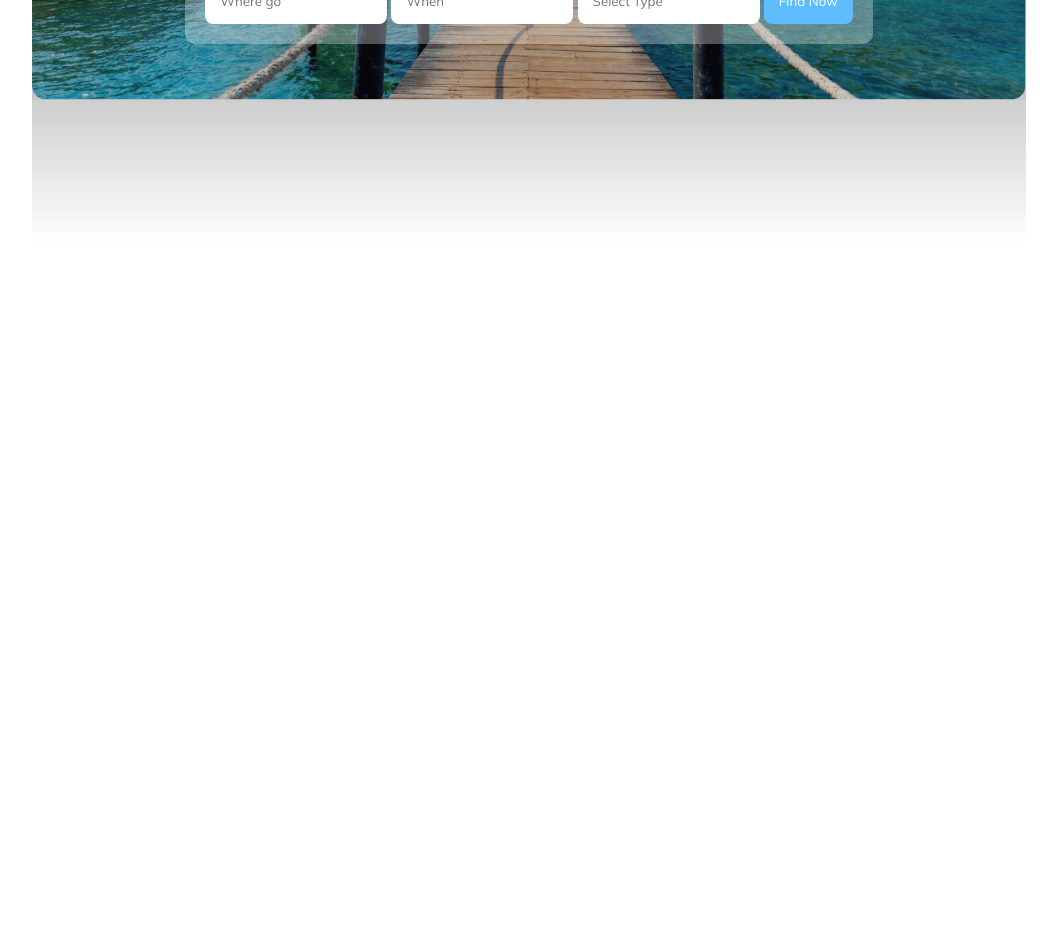
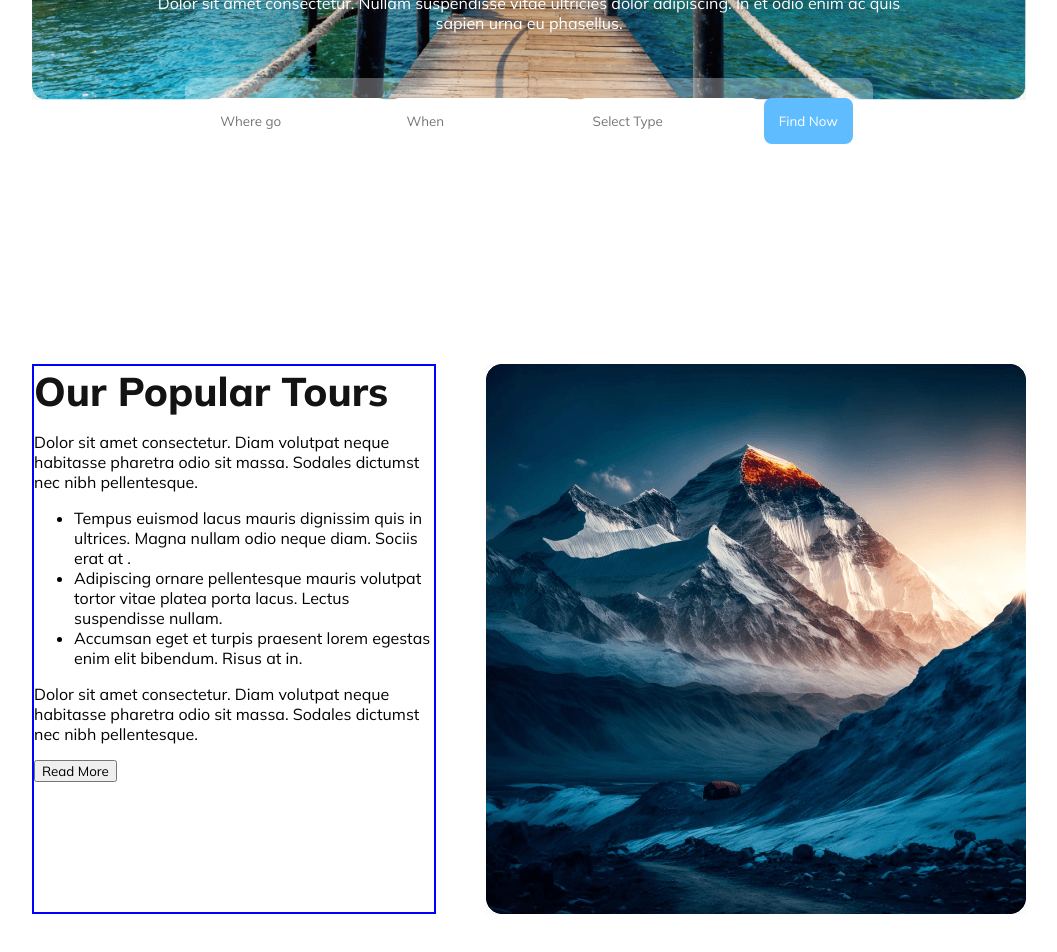
Before and after one commit to Juwel-771/Be-Fresh-Hotel, a plain HTML site: page index.html in a window 1280 px wide. Shown: the part 454-1406 px from the top of the page, without its empty margins (111-1168 px from the left). Before the commit the page ends 946 px from the top, so only its background shows below. Drawn offline with Linux system fonts and the light colour scheme.

Commit message:
popular section created

```diff
--- a/css/style.css
+++ b/css/style.css
@@ -5,7 +5,8 @@
 /* Navbar and logo style */
 
 header{
-    margin: 0 135px;
+    margin-left: 135px;
+    margin-right: 135px;
 }
 
 nav{
@@ -39,17 +40,21 @@ nav ul li a{
     font-weight: 400;
 }
 
+.site-title{
+    color: #39A7FF;
+}
+
 .banner{
     width: 100%;
-    height: 100vh;
     background-image: linear-gradient(180deg, rgba(19, 19, 24, 0.80) 0%, rgba(19, 19, 24, 0.00) 70%), url('../images/Group\ 13\ \(1\)\ \(1\).png');
     background-repeat: no-repeat;
-    background-size: 100%;
+    background-size: contain;
     text-align: center;
     border-radius: 16px;
 }
 
 .banner-content{
+    padding: 100px;
     display: flex;
     flex-direction: column;
     justify-content: center;
@@ -92,6 +97,30 @@ nav ul li a{
     color: #fff;
     background-color: #5FBDFF
 }
+
+
+/* popular section style */
+.popular{
+    margin: 100px 135px;
+    display: flex;
+    justify-content: space-around;
+}
+
+.popular-content{
+    border: 2px solid blue;
+    margin-right: 50px;
+}
+
+.popular-title{
+    color: #131313;
+    font-size: 2.5rem;
+    font-weight: 800;
+    margin: 0px;
+}
+
+.po
+
+
 
 
 /* Mobile Responsive Section */
--- a/index.html
+++ b/index.html
@@ -13,7 +13,7 @@
     <header>
             <nav>
                     <img src="./images/Group 40071 (2).png" alt="">
-                    <h3>Be Fresh <span class="-title">Travel</span></h3>
+                    <h3>Be Fresh <span class="site-title">Travel</span></h3>
                 <ul>
                     <li><a href="#">Home</a></li>
                     <li><a href="#">Packages</a></li>
@@ -38,7 +38,26 @@
         </div>
     </header>
     <main>
-
+        <!-- popular tour section start -->
+        <section class="popular">
+            <div class="popular-content">
+                <h2 class="popular-title">Our Popular Tours</h2>
+                <p class="popular-description">
+                    Dolor sit amet consectetur. Diam volutpat neque habitasse pharetra odio sit massa. Sodales dictumst nec nibh pellentesque.
+                </p>
+                <ul class="popular-list">
+                    <li>Tempus euismod lacus mauris dignissim quis in ultrices. Magna nullam odio neque diam. Sociis erat at .</li>
+                    <li>Adipiscing ornare pellentesque mauris volutpat tortor vitae platea porta lacus. Lectus suspendisse nullam.</li>
+                    <li> Accumsan eget et turpis praesent lorem egestas enim elit bibendum. Risus at in.</li>
+                </ul>
+                <p class="popular-description">
+                    Dolor sit amet consectetur. Diam volutpat neque habitasse pharetra odio sit massa. Sodales dictumst nec nibh pellentesque.
+                </p>
+                <button class="popular-btn">Read More</button>
+            </div>
+            <img src="./images/Rectangle 4.png" alt="">
+        </section>
+        <!-- popular tour section end -->
     </main>
     <footer>
 
```
